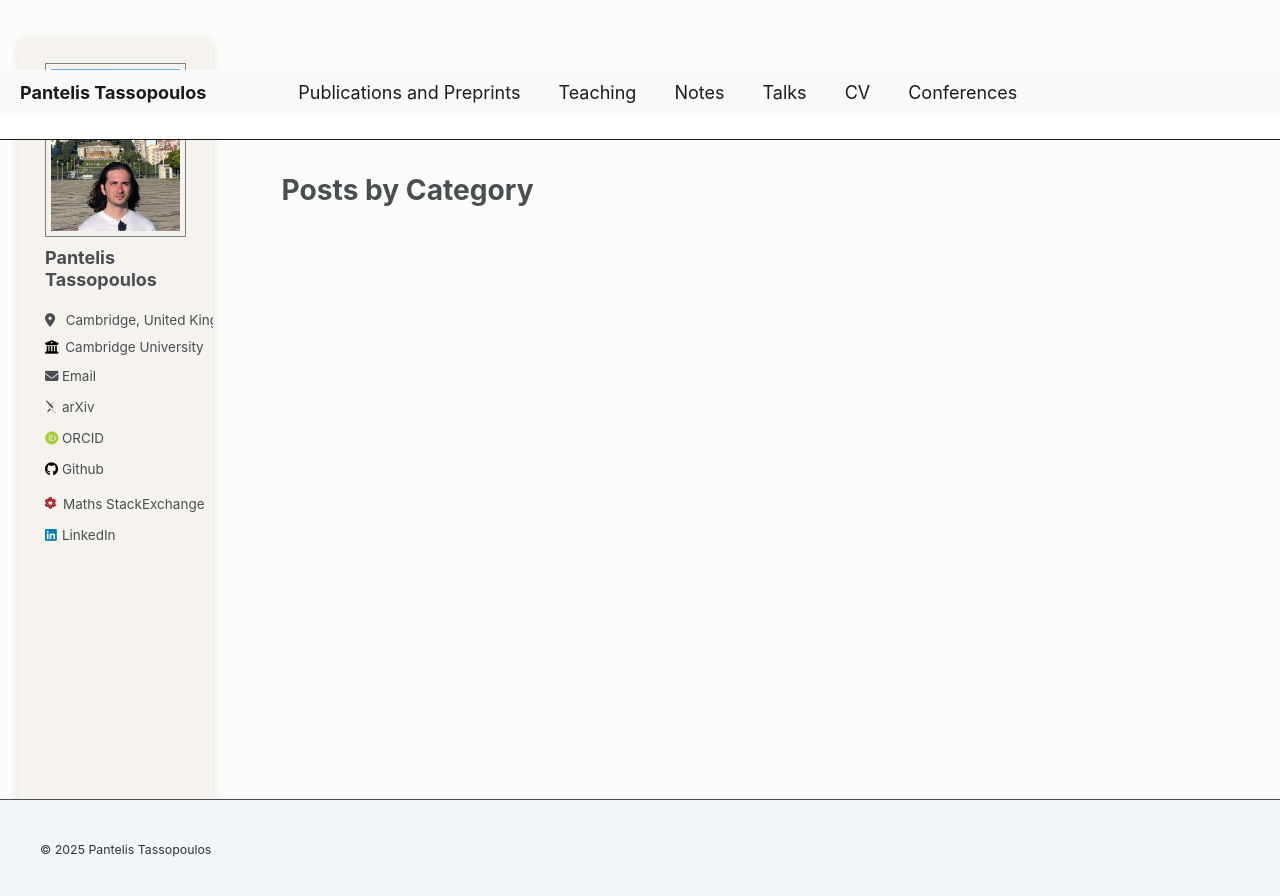
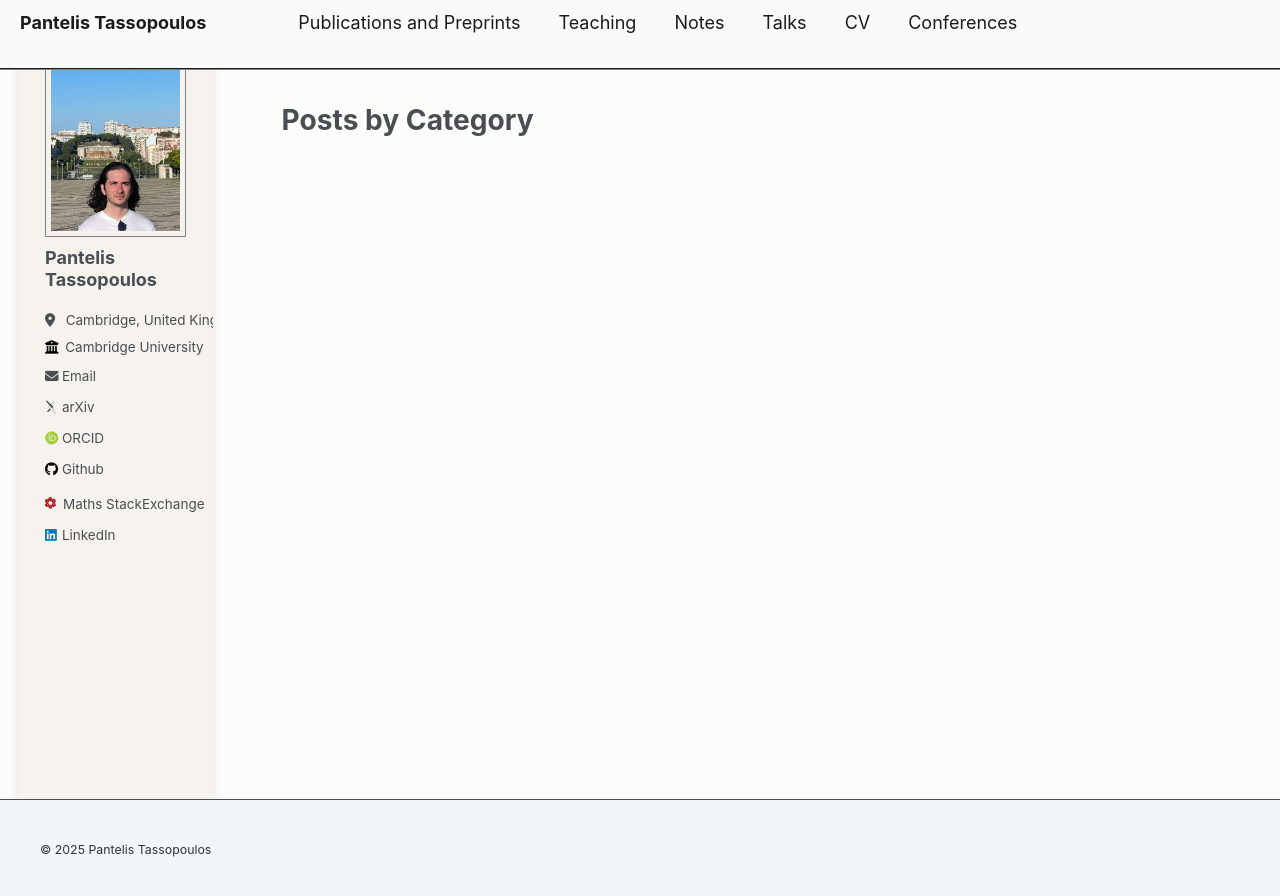
Before and after one commit to PantelisTass/PantelisTass.github.io, a Jekyll site: the page built from _pages/category-archive.html, in a window 1280 px wide. Shown: the top 896 px of the page. Built offline with Jekyll 4.4.1, drawn with Linux system fonts in a browser that asks for light colours; some web fonts are replaced.

Commit message:
masthead

```diff
--- a/_includes/masthead.html
+++ b/_includes/masthead.html
@@ -1,13 +1,19 @@
 <style>
-  /* 1. Remove the standard border-bottom */
-.masthead {
-  width: 100% !important;
-  padding: 0 !important;
-  border-bottom: none !important; /* Remove the old border */
-  position: relative !important; /* Required for the pseudo-element */
-  background: #ffffff !important;
-  /* Use -webkit-transform to force GPU rendering (prevents flickering) */
-  -webkit-transform: translate3d(0,0,0);
+/* Target the sticky classes used by the theme */
+.masthead.is-sticky,
+.sticky .masthead,
+.masthead--fixed {
+  position: relative !important; /* Changes it from fixed/sticky back to normal */
+  height: auto !important;
+  transition: none !important; /* Stop the "morphing" animation */
+}
+
+/* Ensure the inner wrap doesn't shrink when sticky */
+.masthead.is-sticky .masthead__inner-wrap,
+.sticky .masthead__inner-wrap {
+  padding: 0 20px !important;
+  height: auto !important;
+  max-width: none !important;
 }
 
 /* 2. Create a "Hardware-Accelerated" border */
```
